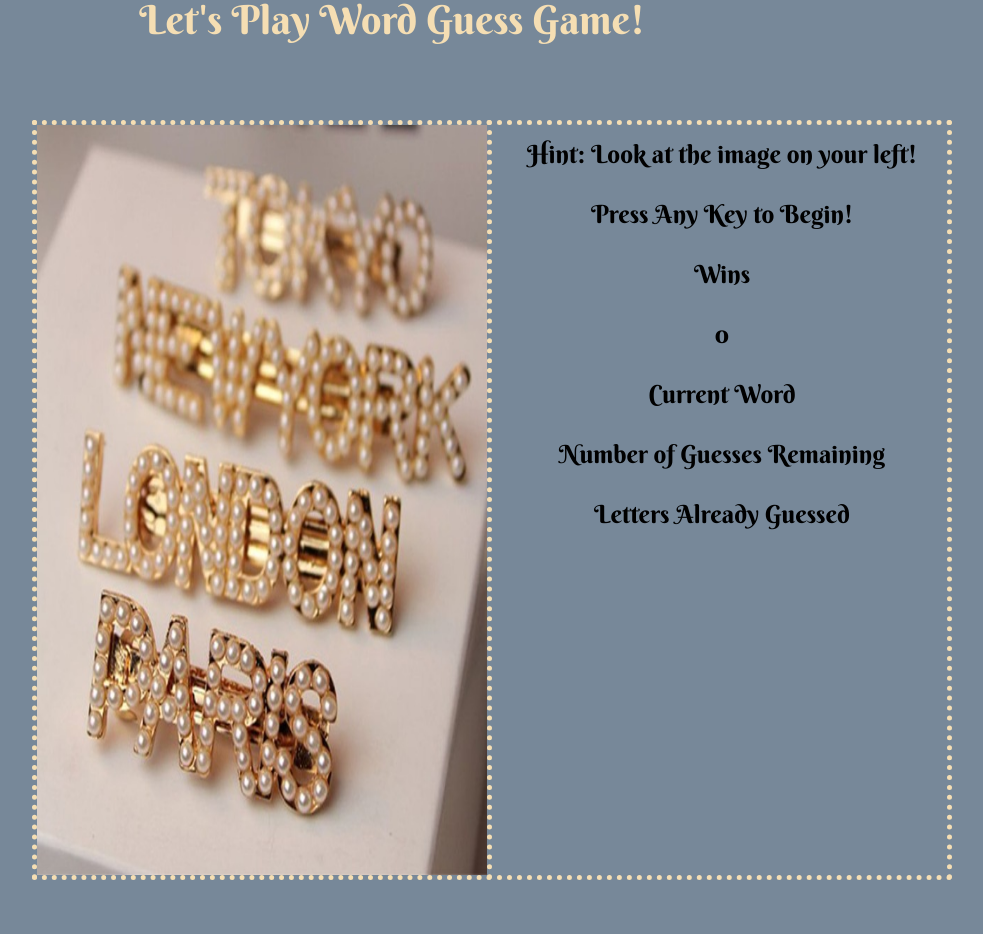
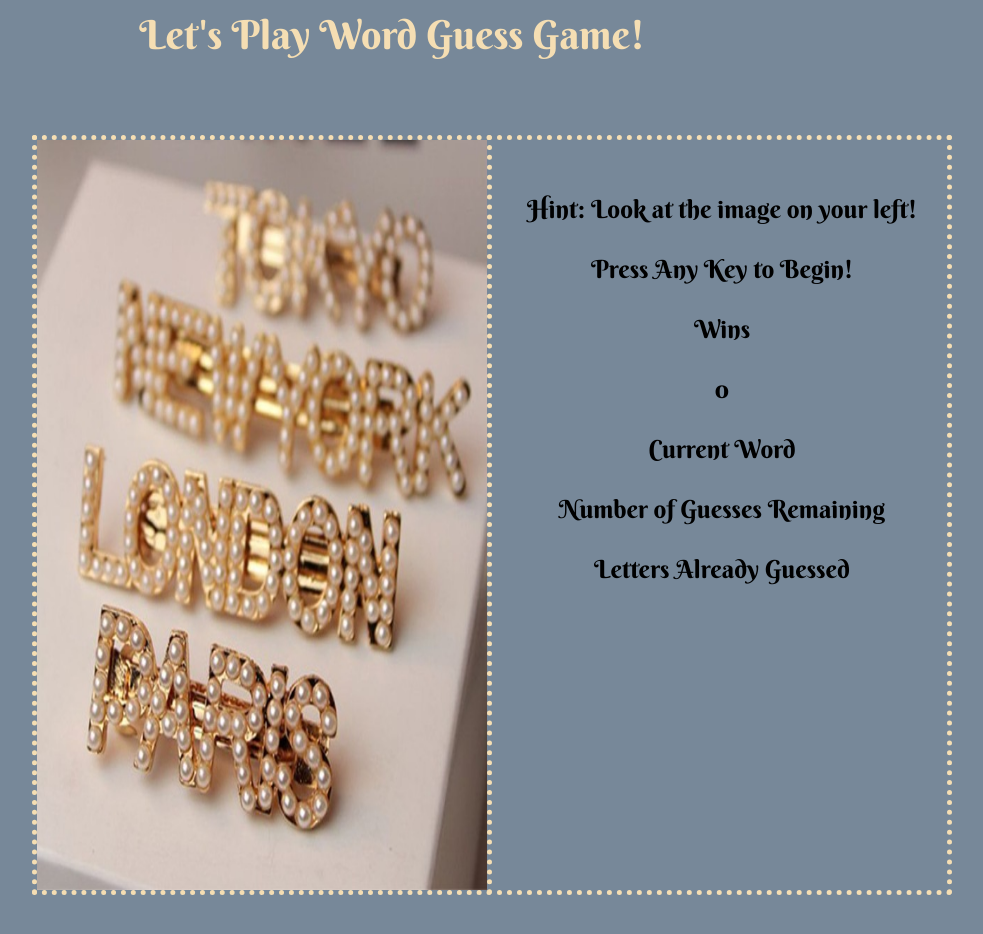
Before and after one commit to Aizadik/Word-Guess-Game, a plain HTML site: page index.html in a window 1280 px wide. Shown: the whole page, without its empty margins (248-1231 px from the left). Drawn offline with nearby package versions, Linux system fonts and the light colour scheme.

Commit message:
modifyed css and readMe files

```diff
--- a/assets/css/style.css
+++ b/assets/css/style.css
@@ -4,6 +4,7 @@
 }
 
 h1 {
+    padding-top: 15px;
     font-family: 'Berkshire Swash', cursive;
     text-align: center;
     font-size: 40px;
@@ -47,6 +48,7 @@
 }
 
 .main-text {
+    padding-top: 40px;
     font-family: 'Berkshire Swash', cursive;
     text-align: center;
     font-size: 25px;
```
Also changed, not shown: 1 other file.
